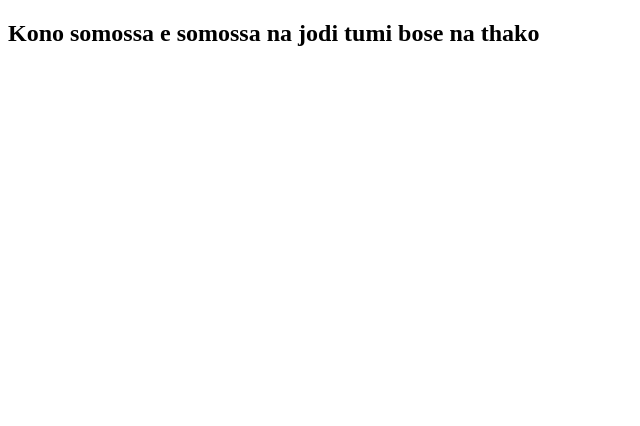
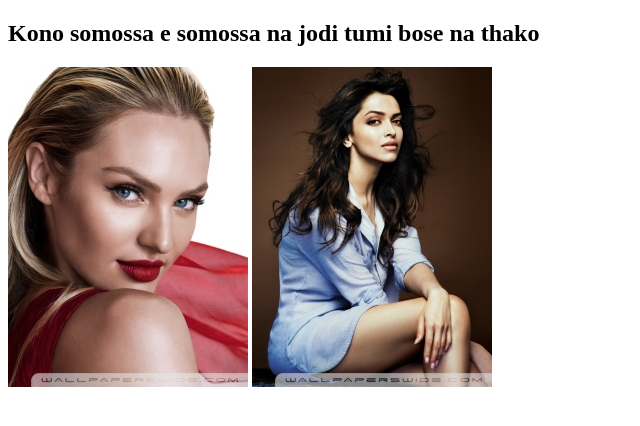
Before and after one commit to MDBAPPY00/problem-will-never-last, a plain HTML site: page Index.html in a window 1280 px wide. Shown: the whole page, without its empty margins (0-640 px from the left). Drawn offline with Linux system fonts and the light colour scheme.

Commit message:
added picture

```diff
--- a/Index.html
+++ b/Index.html
@@ -7,5 +7,7 @@
 </head>
 <body>
     <h2>Kono somossa e somossa na jodi tumi bose na thako</h2>
+    <img src="Images/beautiful_candice_swanepoel_model-wallpaper-240x320.jpg" alt="">
+    <img src="Images/deepika_padukone_2014-wallpaper-240x320.jpg" alt="">
 </body>
 </html>
```
Also changed, not shown: Images/beautiful_candice_swanepoel_model-wallpaper-240x320.jpg (added), Images/deepika_padukone_2014-wallpaper-240x320.jpg (added), Images/male_model_2-wallpaper-240x320.jpg (added), Images/man_standing_up-wallpaper-240x320.jpg (added).
